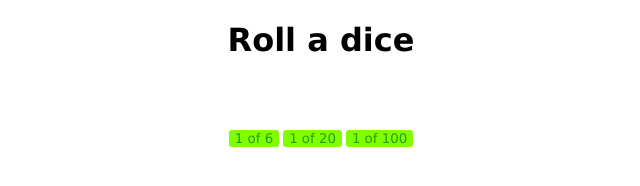
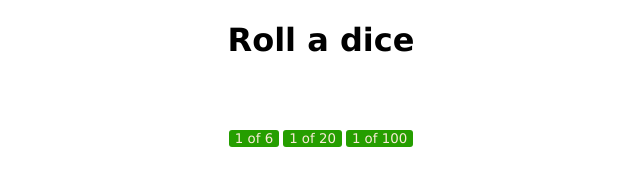
Before and after one commit to FelipePoter/RollaRpgDice, a plain HTML site: page index.html in a window 1280 px wide. Shown: the whole page, without its empty margins (319-959 px from the left). Drawn offline with Linux system fonts and the light colour scheme.

Commit message:
Update index.html

```diff
--- a/index.html
+++ b/index.html
@@ -24,8 +24,8 @@
         button {
             justify-content: space-evenly;
             font-family: Verdana, Tahoma, sans-serif;
-            background-color: chartreuse;
-            color: #259E00;
+            background-color: #259E00;
+            color: antiquewhite;
             border: none;
             border-radius: 3px;
         }
```
